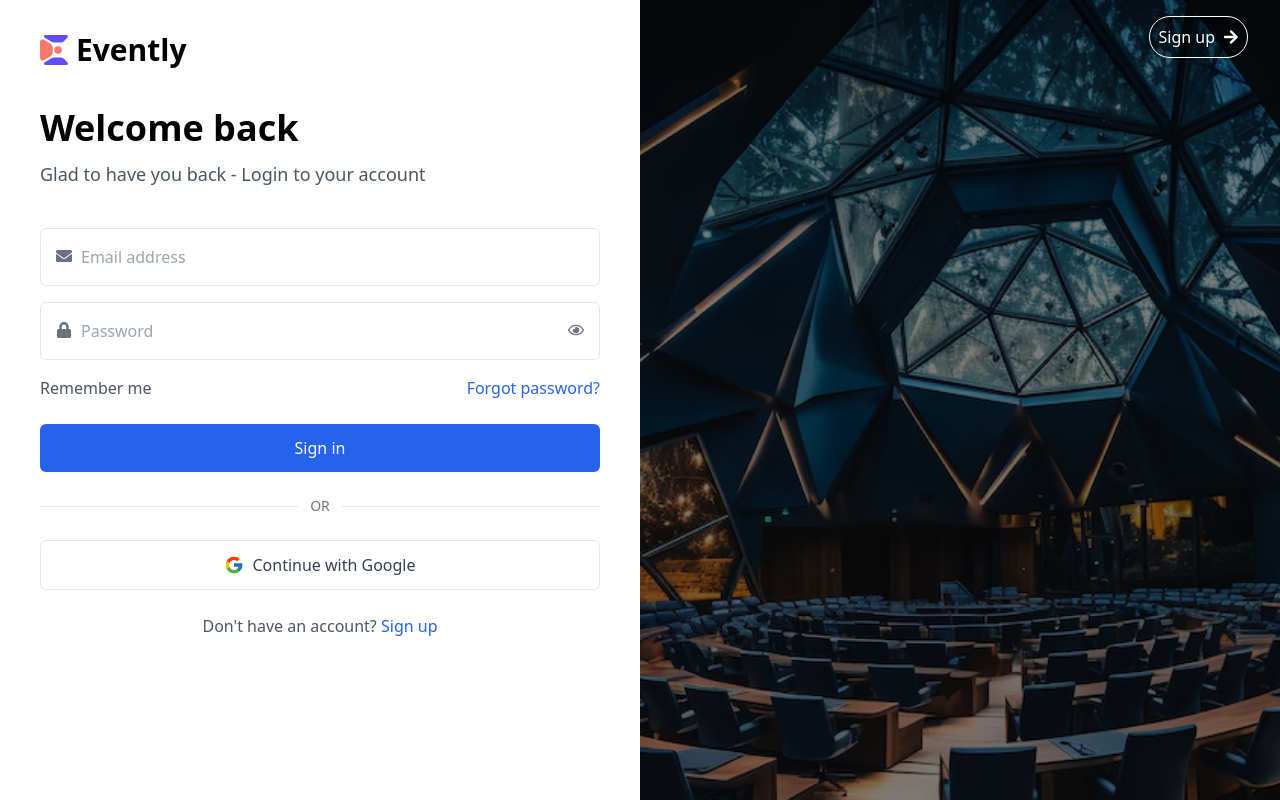
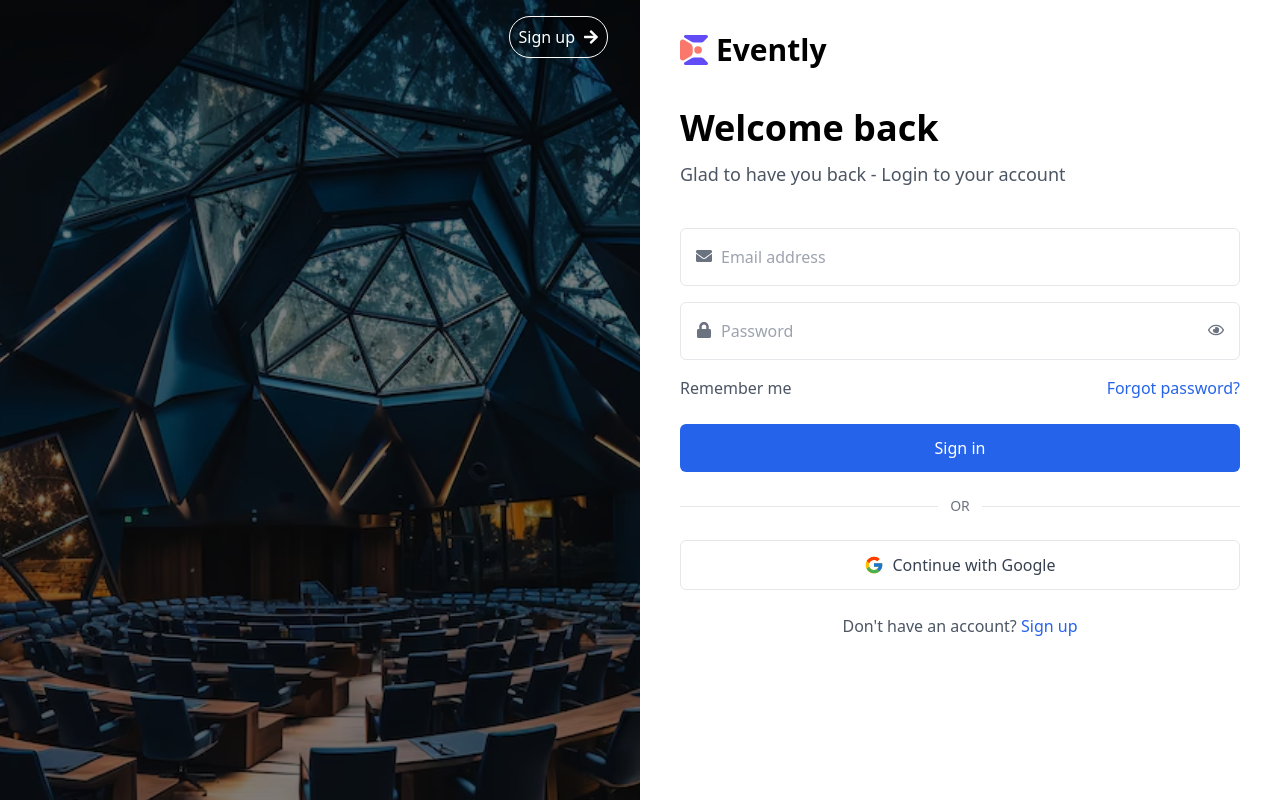
Before and after one commit to Mcdemzy/Evently-EMS, a React (Vite) app: page /login in a window 1280 px wide. Shown: the top 800 px of the page. Built offline with nearby package versions, Linux system fonts and the light colour scheme.

Commit message:
`Added ImageSlider component to Login page and moved it to the left side`

```diff
--- a/src/components/Auth/Login/Login.tsx
+++ b/src/components/Auth/Login/Login.tsx
@@ -64,6 +64,9 @@ const Login = () => {
   return (
     <div className="h-screen flex flex-col md:flex-row">
       {/* Left side - Login form */}
+      <ImageSlider />
+
+      {/* Right side - Image slider */}
       <main className="pt-8 min-h-screen w-full md:w-1/2 px-4 md:px-10">
         {/* Logo Section */}
         <div className="flex items-center gap-2">
@@ -168,9 +171,6 @@ const Login = () => {
           </p>
         </form>
       </main>
-
-      {/* Right side - Image slider */}
-      <ImageSlider />
     </div>
   );
 };
```
